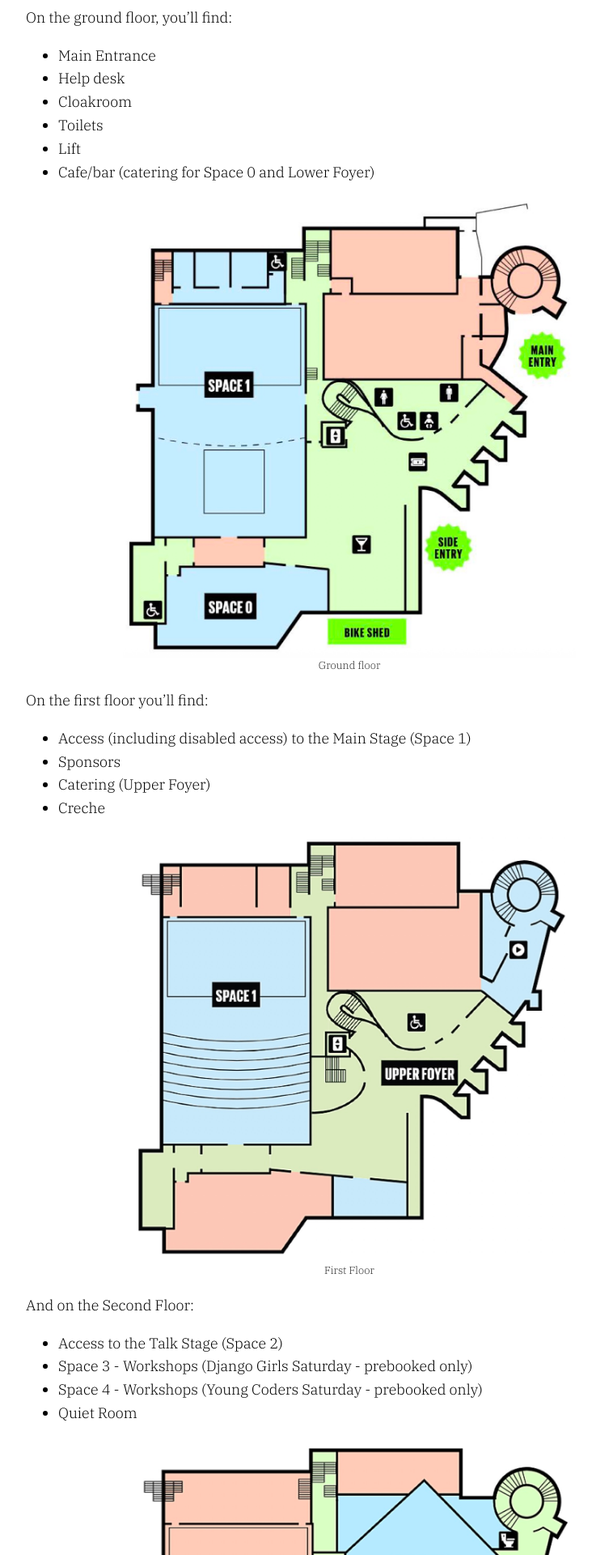
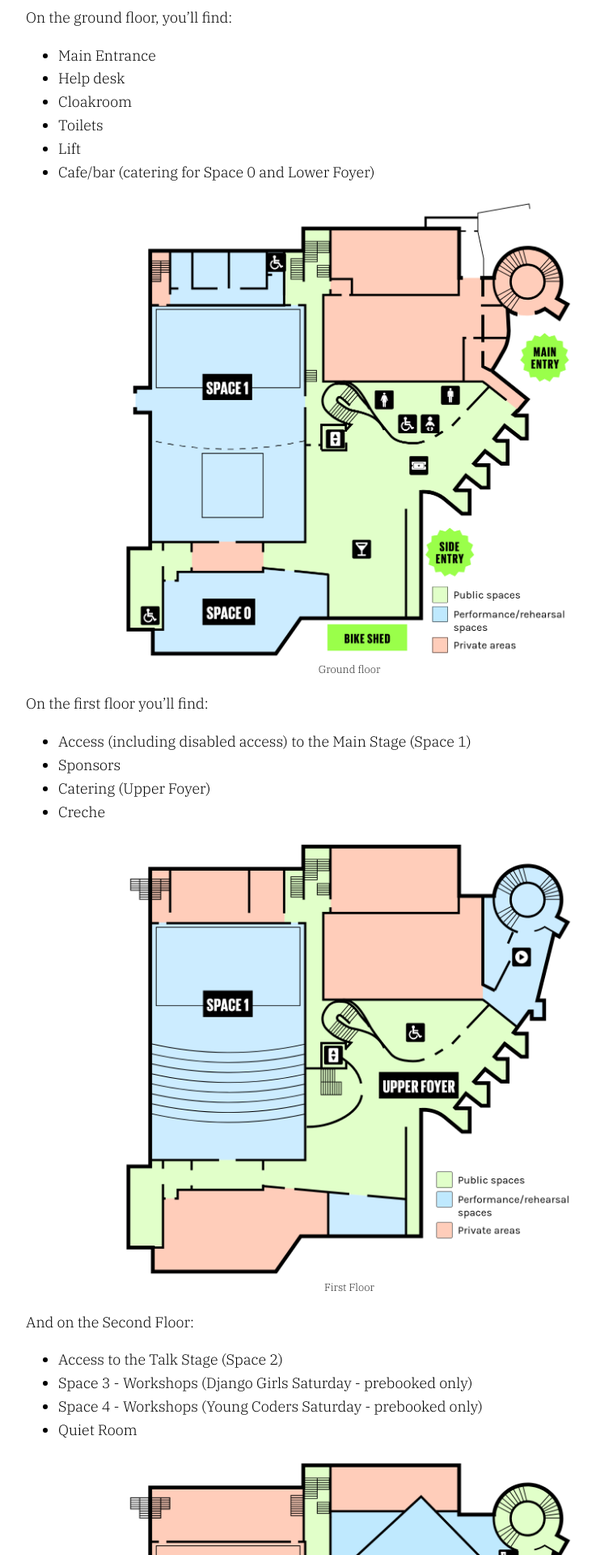
Before and after one commit to gma/2025.pyconuk.org, a Jekyll site: the page built from src/venue.md, in a window 1280 px wide. Shown: the part 961-2881 px from the top of the page at 81% size, without its empty margins (208-945 px from the left). Built offline with Jekyll 4.4.1, drawn with Linux system fonts in a browser that asks for light colours.

Commit message:
Convert floor plan images to PNG
PNG (being lossless) is a better format for line art than JPEG, and
should produce smaller files.

I've also copied over the section of the key on the Contact site [1]
that explains what the background colours mean, which I think is pretty
useful.

[1] https://contactmcr.com/visit

```diff
--- a/src/venue.md
+++ b/src/venue.md
@@ -39,7 +39,7 @@ On the ground floor, you'll find:
 - Cafe/bar (catering for Space 0 and Lower Foyer)
 
 <figure class="floor-plan">
-  <img src="/images/contact_ground_floor_no_legend.jpg" height="1243" width="1228" alt="Ground floor floorplan for Contact, venue for PyconUK {{ site.con_year }}" title="Contact Ground Floor">
+  <img src="/images/contact_ground_floor.png" height="1148" width="1171" alt="Ground floor floorplan for Contact, venue for PyconUK {{ site.con_year }}" title="Contact Ground Floor">
   <figcaption>Ground floor</figcaption>
 </figure>
 
@@ -51,7 +51,7 @@ On the first floor you'll find:
 - Creche
 
 <figure class="floor-plan">
-  <img src="/images/contact_first_floor_no_legend.jpg" height="1157" width="1227" alt="First floor floorplan for Contact, venue for PyconUK {{ site.con_year }}" title="Contact First Floor">
+  <img src="/images/contact_first_floor.png" height="1148" width="1116" alt="First floor floorplan for Contact, venue for PyconUK {{ site.con_year }}" title="Contact First Floor">
   <figcaption>First Floor</figcaption>
 </figure>
 
@@ -63,7 +63,7 @@ And on the Second Floor:
 - Quiet Room
 
 <figure class="floor-plan">
-  <img src="/images/contact_second_floor_no_legend.jpg" height="1152" width="1221" alt="Second floor floorplan for Contact, venue for PyconUK {{ site.con_year }}" title="Contact Second Floor">
+  <img src="/images/contact_second_floor.png" height="1148" width="1116" alt="Second floor floorplan for Contact, venue for PyconUK {{ site.con_year }}" title="Contact Second Floor">
   <figcaption>Second floor</figcaption>
 </figure>
 
```
Also changed, not shown: src/images/contact_first_floor.png (added), src/images/contact_first_floor_no_legend.jpg (deleted), src/images/contact_ground_floor.png (added), src/images/contact_ground_floor_no_legend.jpg (deleted), src/images/contact_second_floor.png (added), src/images/contact_second_floor_no_legend.jpg (deleted).
